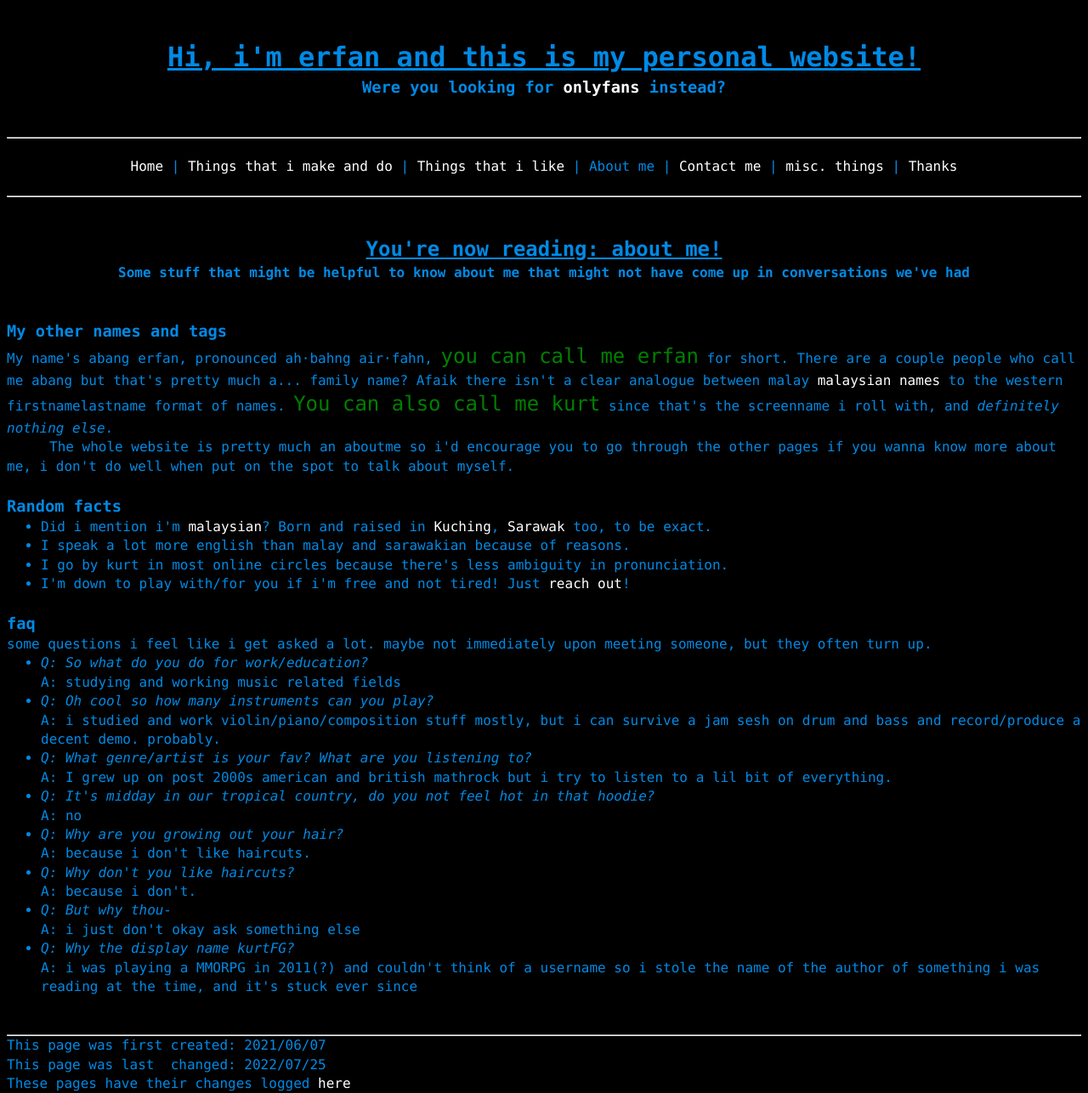
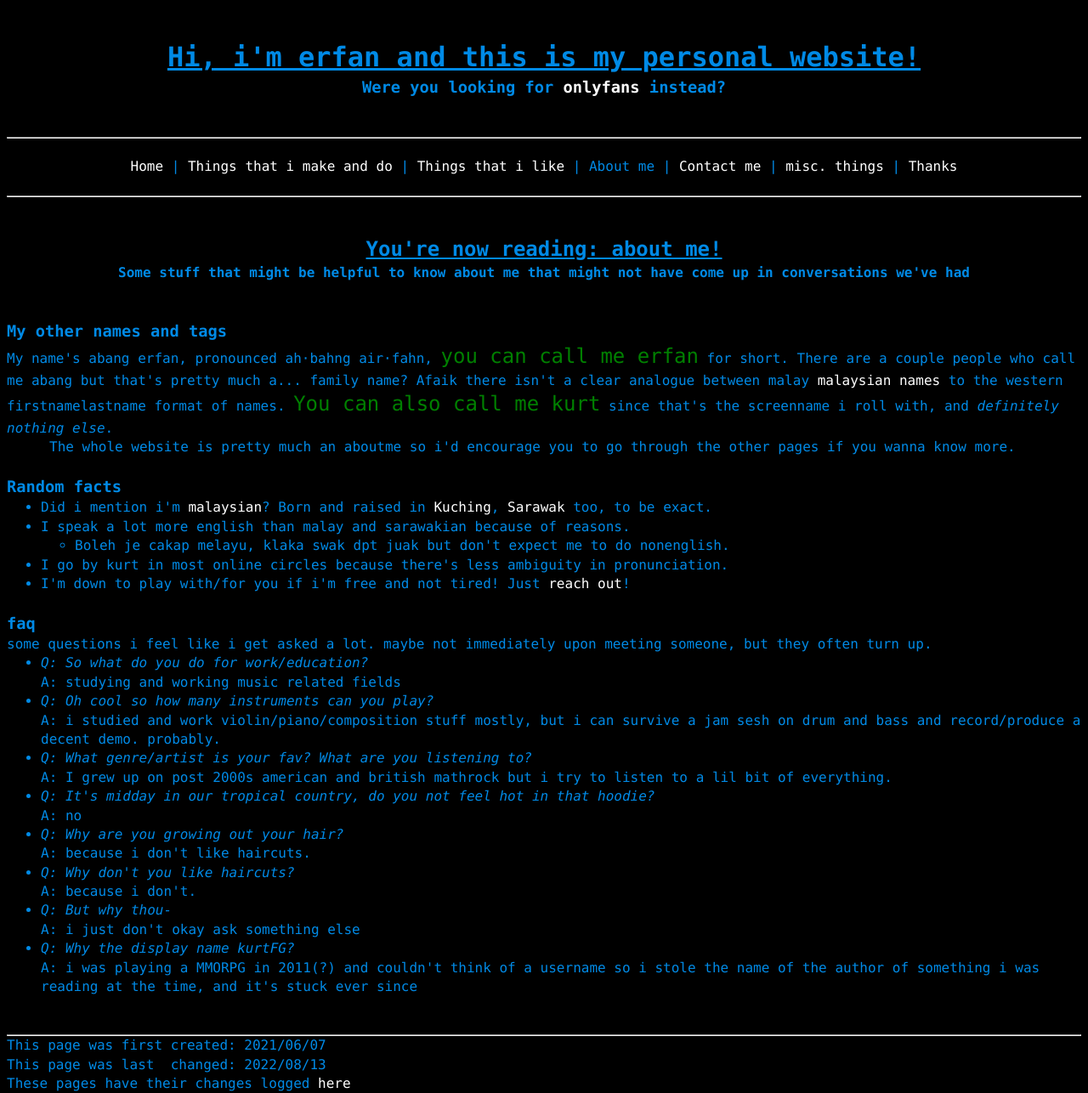
Before and after one commit to a-erfan-aa/a-erfan-aa.github.io, a Jekyll site: the page built from about.html, in a window 1280 px wide. Shown: the whole page at 85% size. Built offline with Jekyll 4.4.1, drawn with Linux system fonts in a browser that asks for light colours.

Commit message:
Add some nonenglish to about.html
Also remove a sentence from opening paragraph in about.html

Also update lastChanged

```diff
--- a/about.html
+++ b/about.html
@@ -3,7 +3,7 @@ layout: default
 title: About me
 description: Some facts about me. Yep.
 firstCreated: 2021/06/07
-lastChanged: 2022/07/25
+lastChanged: 2022/08/13
 ---
 <!-- title and subtitle -->
 <div>
@@ -17,7 +17,7 @@ lastChanged: 2022/07/25
 <div>
 	<h3>My other names and tags</h3>
 	<p>My name's abang erfan, pronounced ah·bahng air·fahn, <span style="color: green;font-size: 150%;">you can call me erfan</span> for short. There are a couple people who call me abang but that's pretty much a... family name? Afaik there isn't a clear analogue between malay <a href="https://en.wikipedia.org/wiki/Malaysian_names">malaysian names</a> to the western firstnamelastname format of names. <span style="color: green;font-size: 150%;">You can also call me kurt</span> since that's the screenname i roll with, and <i>definitely nothing else</i>.</p>
-	<p style="text-indent: 50px;">The whole website is pretty much an aboutme so i'd encourage you to go through the other pages if you wanna know more about me, i don't do well when put on the spot to talk about myself.</p>
+	<p style="text-indent: 50px;">The whole website is pretty much an aboutme so i'd encourage you to go through the other pages if you wanna know more.</p>
 </div>
 
 <br>
@@ -27,7 +27,11 @@ lastChanged: 2022/07/25
 	<h3>Random facts</h3>
 	<ul>
 		<li>Did i mention i'm <a href="https://en.wikipedia.org/wiki/Malaysia">malaysian</a>? Born and raised in <a href="https://en.wikipedia.org/wiki/Kuching">Kuching</a>, <a href="https://en.wikipedia.org/wiki/Sarawak">Sarawak</a> too, to be exact.</li>
-		<li>I speak a lot more english than malay and sarawakian because of reasons.</li>
+		<li>I speak a lot more english than malay and sarawakian because of reasons.
+			<ul>
+				<li>Boleh je cakap melayu, klaka swak dpt juak but don't expect me to do nonenglish.</li>
+			</ul>
+		</li>
 		<li>I go by kurt in most online circles because there's less ambiguity in pronunciation.</li>
 		<li>I'm down to play with/for you if i'm free and not tired! Just <a href="/contact">reach out</a>!</li>
 	</ul>
```
